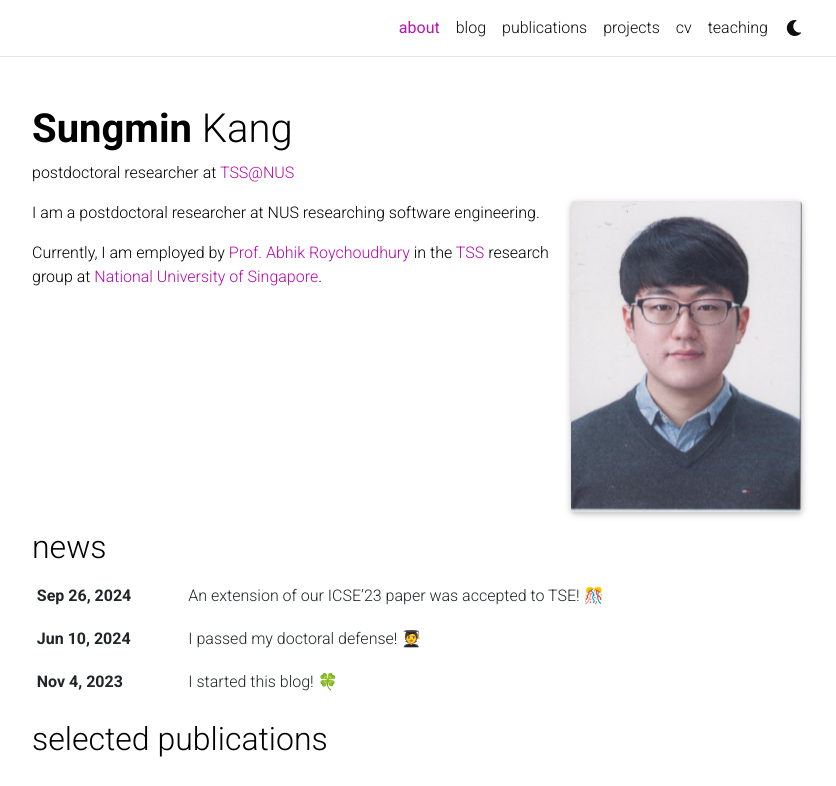
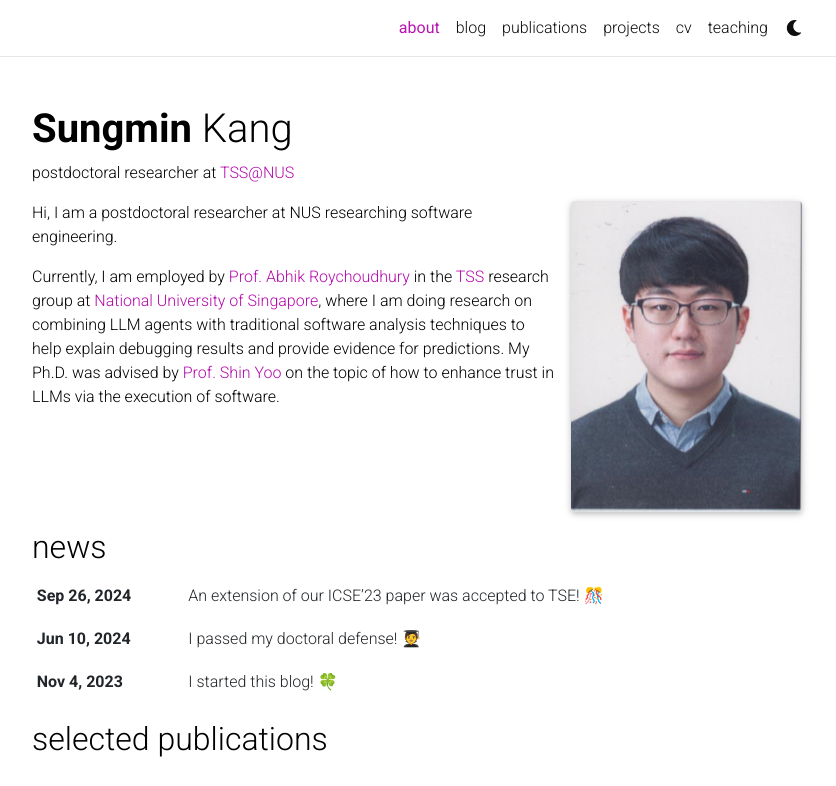
Before and after one commit to smkang96/smkang96.github.io, a Jekyll site: the page built from _pages/about.md, in a window 1280 px wide and 1075 px high, cut to the strip 0-786 px from the top of the window. Shown: the whole strip, without its empty margins (223-1059 px from the left). Built offline with Jekyll 4.4.1, drawn with Linux system fonts in a browser that asks for light colours; full-size pictures stand in for the smaller copies a plugin makes; emoji names are drawn with the system emoji font; comment, search, counter and statistics services are not loaded; a style sheet for code colours, icons or effects is not loaded.

Commit message:
updates my information

```diff
--- a/_data/cv.yml
+++ b/_data/cv.yml
@@ -69,9 +69,9 @@
   type: map
   contents:
     - name: Journal Reviewer
-      value: TOSEM (2023, 2024, 2025), TSE (2023, 2024), JSS (2024), ASE (2024), IEEE Software (2023, 2025), PLOS ONE (2024)
+      value: TOSEM (2023, 2024, 2025), TSE (2023, 2024, 2025), JSS (2024), ASE (2024, 2025), IEEE Software (2023, 2025), PLOS ONE (2024)
     - name: Program Committee
-      value: ICSE (2026), ISSRE (2024), DeepTest (2025), SBFT (2025), GI (2024, 2025), LLMfwEC (2024)
+      value: ICSE (2026), ISSRE (2024, 2025), ISSTA Tool Demo (2025), DeepTest (2025), SBFT (2025), GI (2024, 2025), LLMfwEC (2024)
 
 - title: Patents
   type: time_table
--- a/_pages/about.md
+++ b/_pages/about.md
@@ -15,6 +15,6 @@ selected_papers: true # includes a list of papers marked as "selected={true}"
 social: true  # includes social icons at the bottom of the page
 ---
 
-I am a postdoctoral researcher at NUS researching software engineering.
+Hi, I am a postdoctoral researcher at NUS researching software engineering.
 
-Currently, I am employed by [Prof. Abhik Roychoudhury](https://abhikrc.com/) in the [TSS](https://nus-tss.github.io/) research group at [National University of Singapore](https://nus.edu.sg/).
+Currently, I am employed by [Prof. Abhik Roychoudhury](https://abhikrc.com/) in the [TSS](https://nus-tss.github.io/) research group at [National University of Singapore](https://nus.edu.sg/), where I am doing research on combining LLM agents with traditional software analysis techniques to help explain debugging results and provide evidence for predictions. My Ph.D. was advised by [Prof. Shin Yoo](https://coinse.github.io/members/shin.yoo/) on the topic of how to enhance trust in LLMs via the execution of software.
```
